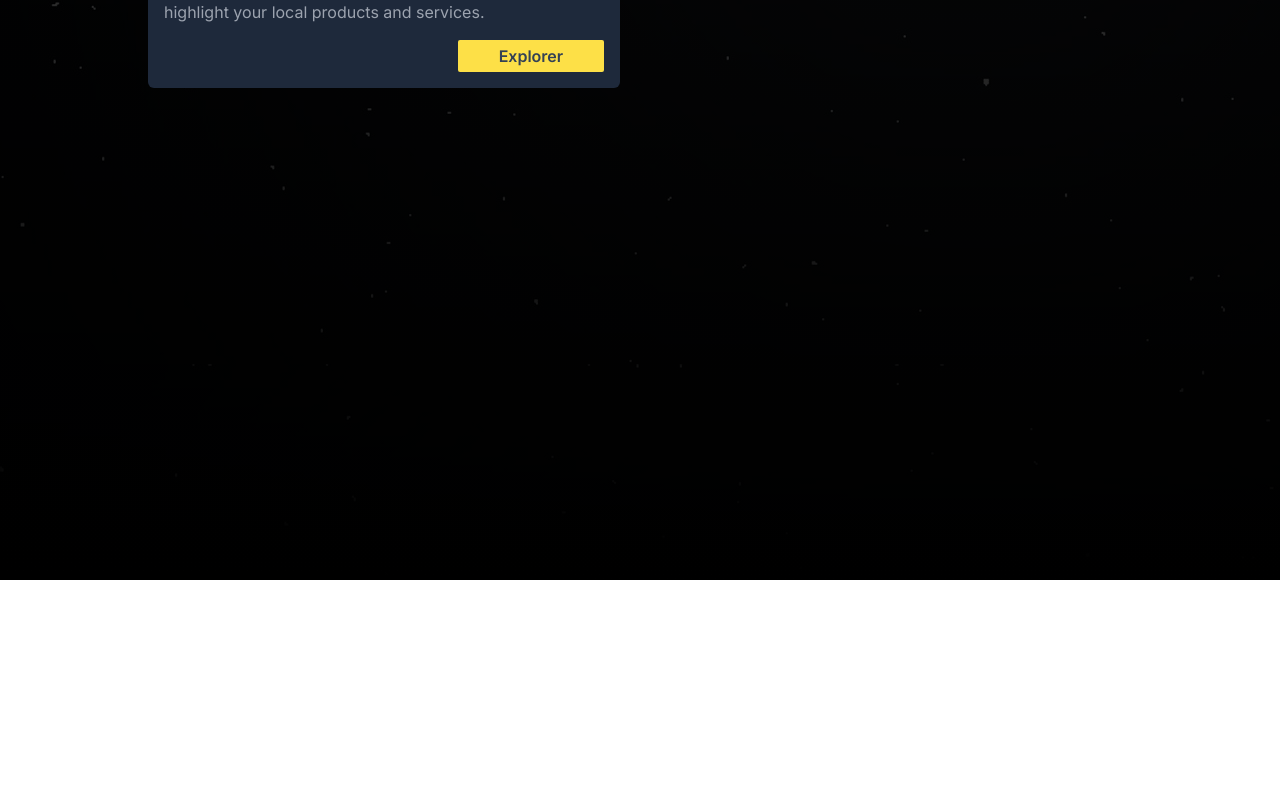
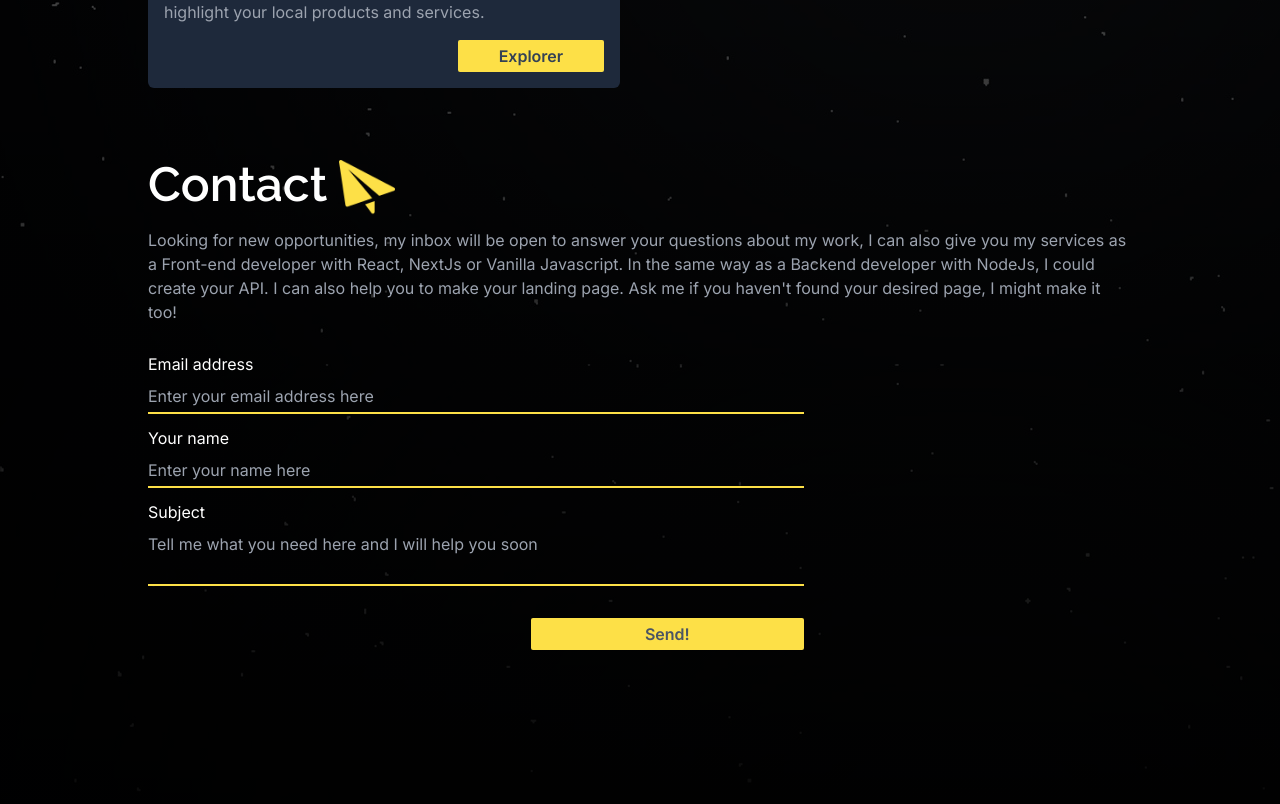
Before and after one commit to Diego-Barrera-07/portfolio-v1, a Next.js app: page / in a window 1280 px wide. Shown: the part 2876-3680 px from the top of the page. Before the commit the page ends 3456 px from the top, so only its background shows below. Built offline with nearby package versions, Linux system fonts and the light colour scheme.

Commit message:
Create New Contact Component
- Integrated the new Contact component into the index page
- Applied 'overflowX:hidden' rule to the body in Global.css to improve layout
- Introduced a distinctive airplane image to enhance visual appeal

```diff
--- /dev/null
+++ b/app/components/Contact.tsx
@@ -0,0 +1,84 @@
+'use client'
+
+import { useRef } from "react";
+import Image from "next/image";
+import { motion } from "framer-motion";
+
+
+const Contact = () => {
+
+    const scrollRef = useRef(null)
+
+    return (
+        <>
+            <section className="mt-16 mx-5 h-screen">
+                <div className="flex items-center mb-2">
+                    <h2 className="text-5xl font-raleway font-semibold">Contact</h2>
+                    <motion.div className="ml-3"
+                        initial={{ opacity: 0, y: 300, x: 1000 }}
+                        whileInView={{ opacity: 1, y: 0, x: 0 }}
+                        transition={{ ease: "linear", duration: 0.5 }}
+                        viewport={{ root: scrollRef }}
+                    >
+                        <Image
+                            src="/img/utils/avion-de-papel.png"
+                            alt="Picture of the author"
+                            width={140}
+                            height={20}
+                            className="w-14 mt-2"
+                        />
+                    </motion.div>
+                </div>
+
+                <p className="text-sm md:text-base my-3 text-gray-400">
+                    Looking for new opportunities, my inbox will be open to answer your questions about my work,
+                    I can also give you my services as a Front-end developer with React, NextJs or Vanilla Javascript.
+                    In the same way as a Backend developer with NodeJs, I could create your API. I can also help you to make your landing page. Ask me if you haven't found your desired page, I might make it too!
+                </p>
+
+                <div className="w-full md:w-8/12">
+                    <form action="">
+                        <div className="flex flex-col">
+                            <label htmlFor="" className="mt-4 mb-1 text-base">
+                                Email address
+                            </label>
+                            <input type="email" name="" id=""
+                                placeholder="Enter your email address here"
+                                className="py-1 text-sm md:text-base bg-transparent border-b-2 border-yellow-300 focus:bg-yellow-300/10 outline-none text-yellow-300"
+                            />
+                        </div>
+                        <div className="flex flex-col mt-3">
+                            <label htmlFor="" className="mb-1 text-base">
+                                Your name
+                            </label>
+                            <input type="text" name="" id=""
+                                placeholder="Enter your name here"
+                                className="py-1 text-sm md:text-base bg-transparent border-b-2 border-yellow-300 focus:bg-yellow-300/10 outline-none text-yellow-300"
+                            />
+                        </div>
+                        <div className="flex flex-col mt-3">
+                            <label htmlFor="" className="mb-1 text-base">
+                                Subject
+                            </label>
+                            <textarea
+                                cols={2}
+                                placeholder="Tell me what you need here and I will help you soon"
+                                className="py-1 text-sm md:text-base bg-transparent border-b-2 border-yellow-300 resize-none focus:bg-yellow-300/10 outline-none text-gray-300"
+                            />
+                        </div>
+
+                        <div className="w-full flex md:justify-end">
+                            <button type="submit" className="bg-yellow-300 px-3 py-1 mt-8 w-full md:w-5/12 rounded-sm text-gray-600 font-semibold
+                                hover:bg-yellow-200
+                            ">Send!</button>
+                        </div>
+
+                    </form>
+                </div>
+
+            </section>
+        </>
+    );
+}
+
+export default Contact;
--- a/app/components/Projects.tsx
+++ b/app/components/Projects.tsx
@@ -1,6 +1,6 @@
 const Projects = () => {
     return (
-        <section className="mt-16 h-screen">
+        <section className="mt-16">
             <div className="mx-5">
                 <h2 className="text-5xl font-raleway font-semibold mb-2">Projects</h2>
                 <p className="my-4 text-gray-400">In this section you will learn about my personal projects</p>
--- a/app/globals.css
+++ b/app/globals.css
@@ -21,6 +21,7 @@ body {
       rgb(var(--background-end-rgb))),
     url(/img/header/bgTwo.jpg);
     background-attachment: fixed;
+    overflow-x: hidden;
 }
 
 @layer utilities {
--- a/app/page.tsx
+++ b/app/page.tsx
@@ -4,6 +4,7 @@ import Header from "./components/Header";
 import MainSection from "./components/MainSection";
 import Skills from "./components/Skills";
 import Projects from "./components/Projects";
+import Contact from "./components/Contact";
 
 export default function Home() {
   return (
@@ -15,6 +16,7 @@ export default function Home() {
         <AboutMe />
         <Skills />
         <Projects />
+        <Contact />
       </main >
     </>
 
```
Also changed, not shown: public/img/utils/avion-de-papel.png (added).
